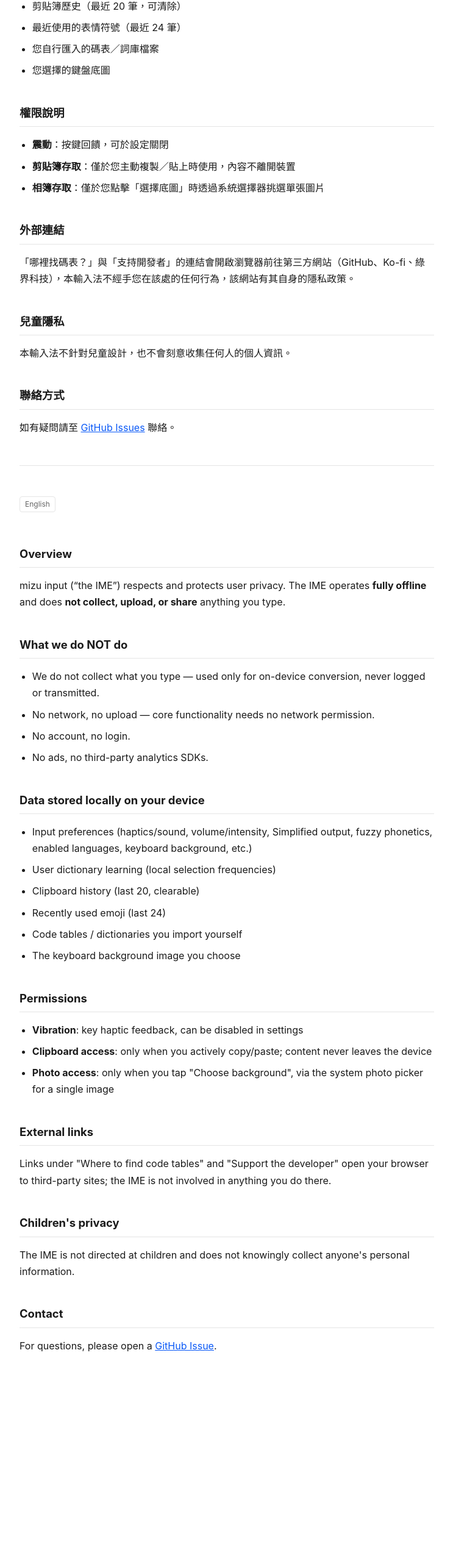
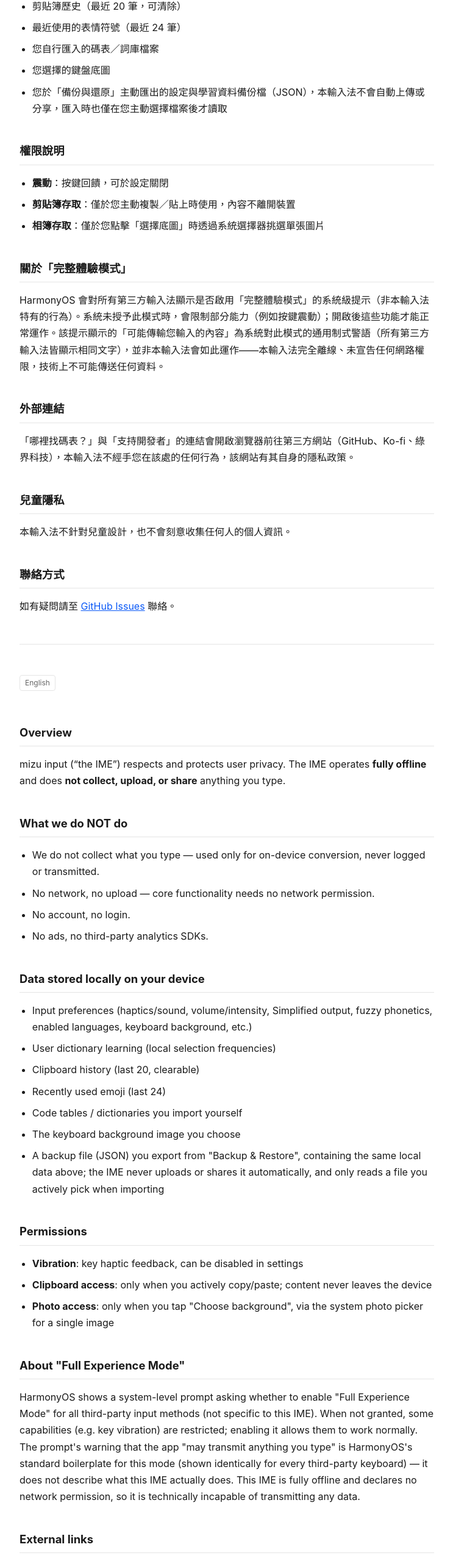
Before and after one commit to mshwinfo/mizu-input-privacy, a plain HTML site: page index.html in a window 1280 px wide. Shown: the part 800-3360 px from the top of the page at 61% size, without its empty margins (268-1011 px from the left). Before the commit the page ends 3117 px from the top, so only its background shows below. Drawn offline with Linux system fonts and the light colour scheme.

Commit message:
Document backup file data and Full Experience Mode in both languages
Add the backup-file bullet and 'About Full Experience Mode' section to
the English side of README.md, and sync both languages of the same
content into index.html, so all three copies of the privacy policy
(docs/PRIVACY.md, README.md, index.html) stay consistent.

```diff
--- a/index.html
+++ b/index.html
@@ -85,6 +85,7 @@
     <li>最近使用的表情符號（最近 24 筆）</li>
     <li>您自行匯入的碼表／詞庫檔案</li>
     <li>您選擇的鍵盤底圖</li>
+    <li>您於「備份與還原」主動匯出的設定與學習資料備份檔（JSON），本輸入法不會自動上傳或分享，匯入時也僅在您主動選擇檔案後才讀取</li>
   </ul>
 
   <h2>權限說明</h2>
@@ -93,6 +94,9 @@
     <li><strong>剪貼簿存取</strong>：僅於您主動複製／貼上時使用，內容不離開裝置</li>
     <li><strong>相簿存取</strong>：僅於您點擊「選擇底圖」時透過系統選擇器挑選單張圖片</li>
   </ul>
+
+  <h2>關於「完整體驗模式」</h2>
+  <p>HarmonyOS 會對所有第三方輸入法顯示是否啟用「完整體驗模式」的系統級提示（非本輸入法特有的行為）。系統未授予此模式時，會限制部分能力（例如按鍵震動）；開啟後這些功能才能正常運作。該提示顯示的「可能傳輸您輸入的內容」為系統對此模式的通用制式警語（所有第三方輸入法皆顯示相同文字），並非本輸入法會如此運作——本輸入法完全離線、未宣告任何網路權限，技術上不可能傳送任何資料。</p>
 
   <h2>外部連結</h2>
   <p>「哪裡找碼表？」與「支持開發者」的連結會開啟瀏覽器前往第三方網站（GitHub、Ko-fi、綠界科技），本輸入法不經手您在該處的任何行為，該網站有其自身的隱私政策。</p>
@@ -125,6 +129,7 @@
     <li>Recently used emoji (last 24)</li>
     <li>Code tables / dictionaries you import yourself</li>
     <li>The keyboard background image you choose</li>
+    <li>A backup file (JSON) you export from "Backup &amp; Restore", containing the same local data above; the IME never uploads or shares it automatically, and only reads a file you actively pick when importing</li>
   </ul>
 
   <h2>Permissions</h2>
@@ -133,6 +138,9 @@
     <li><strong>Clipboard access</strong>: only when you actively copy/paste; content never leaves the device</li>
     <li><strong>Photo access</strong>: only when you tap "Choose background", via the system photo picker for a single image</li>
   </ul>
+
+  <h2>About "Full Experience Mode"</h2>
+  <p>HarmonyOS shows a system-level prompt asking whether to enable "Full Experience Mode" for all third-party input methods (not specific to this IME). When not granted, some capabilities (e.g. key vibration) are restricted; enabling it allows them to work normally. The prompt's warning that the app "may transmit anything you type" is HarmonyOS's standard boilerplate for this mode (shown identically for every third-party keyboard) &mdash; it does not describe what this IME actually does. This IME is fully offline and declares no network permission, so it is technically incapable of transmitting any data.</p>
 
   <h2>External links</h2>
   <p>Links under "Where to find code tables" and "Support the developer" open your browser to third-party sites; the IME is not involved in anything you do there.</p>
```
Also changed, not shown: 1 other file.
